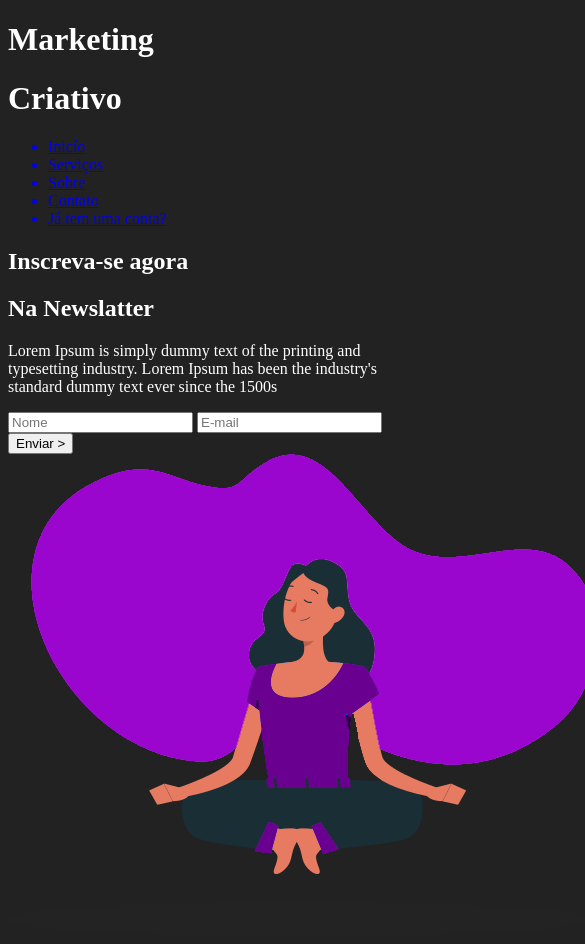
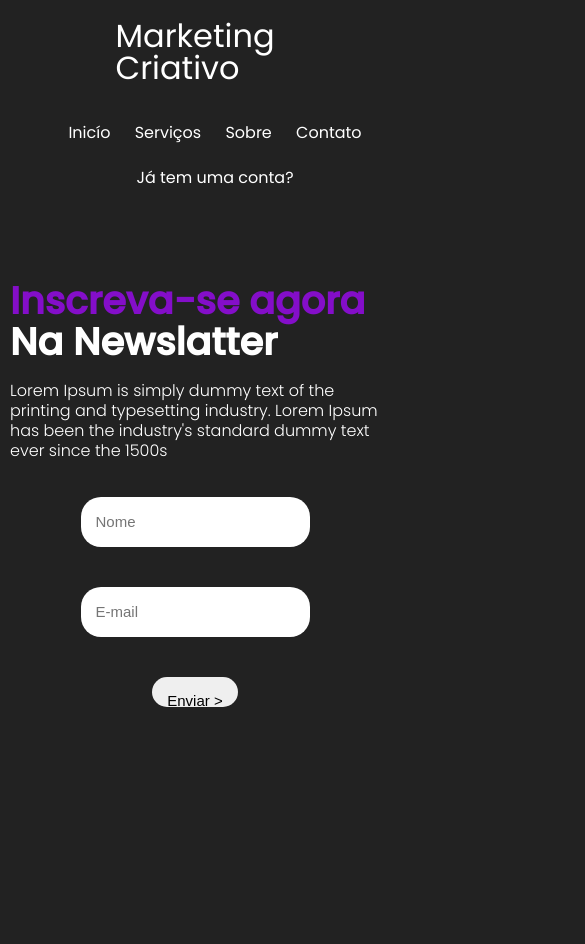
Before and after one commit to jhonatagd/Landing-page-com-HTML-e-CSS, a plain HTML site: page index.html in a window 390 px wide. Shown: the whole page, 585 px wide, since content can reach past the window. After the commit the page ends 844 px from the top, so only its background shows below. Drawn offline with Linux system fonts and the light colour scheme; files whose address does not match are found by name.

Commit message:
adjust media and styles

```diff
--- a/index.html
+++ b/index.html
@@ -5,6 +5,8 @@
     <meta http-equiv="X-UA-Compatible" content="IE-edge">
     <meta name="viewport" content="width=device-width, initial-scale=1.0">
     <link href="/styles/style.css" rel="stylesheet">
+    <link href="/styles/fonts.css" rel="stylesheet">
+    <link href="/styles/media.css" rel="stylesheet">
     <title>Landing Page</title>
 </head>
 <body>
@@ -19,13 +21,13 @@
             <a href="#"><li>Serviços</li></a>
             <a href="#"><li>Sobre</li></a>
             <a href="#"><li>Contato</li></a>
-            <a href="#"><li>Já tem uma conta?</li></a>
+            <a href="#" id="Inscreva-se-btn"><li>Já tem uma conta?</li></a>
         </ul>
     </header>
 
     <main>
         <aside>
-            <h2>Inscreva-se agora</h2>
+            <h2><span>Inscreva-se agora</span></h2>
             <h2>Na Newslatter</h2>
             <p>Lorem Ipsum is simply dummy text of the printing and typesetting industry. Lorem Ipsum has been the industry's standard dummy text ever since the 1500s
             </p>
--- a/styles/media.css
+++ b/styles/media.css
@@ -0,0 +1,31 @@
+@media screen and (max-width: 760px){
+    header{
+        flex-direction: column;
+    }
+
+    main{
+        flex-direction: column;
+    }
+
+    h2{
+        font-size: 38px;
+    }
+
+    form{
+        margin: 0 auto;
+        width: 100%;
+    }
+
+    input{
+        align-self: center;
+    }
+
+    img{
+        display: none;
+    }
+
+    ul{
+        text-align: center;
+    }
+
+}
--- a/styles/style.css
+++ b/styles/style.css
@@ -1,5 +1,103 @@
 body{
     background-color: rgb(34, 34, 34);
     color:white;
-    font-family:;
+    font-family: poppinsregular;
+    max-width: 1200px;
+    margin: 0 auto;
+    padding: 10px;
 }
+
+header{
+    display: flex;
+    flex-direction: row;
+    justify-content: space-between;
+    align-items: center;
+}
+
+#title{
+    flex-direction: column;
+    line-height: 10px;
+}
+
+li{
+    display: inline-block;
+    margin: 10px;
+}
+
+a{
+    color: white;
+}
+
+a:hover{
+    color: rgb(132,14,201);
+    transition: 0.3s all;
+}
+
+#inscreva-se-btn{
+    border: 2px solid rgb(132,14,201);
+    padding: 10px;
+    border-radius: 15px;
+}
+
+#inscreva-se-btn:hover{
+    border: 2px solid rgb(132,14,201);
+    color: white;
+}
+
+
+h1{
+    font-weight: 200;
+}
+
+main{
+    display: flex;
+    flex-direction: row;
+    margin-top: 50px;
+}
+
+h2{
+    font-size: 56px;
+    line-height: 10px;
+    font-family: poppinsmedium;
+}
+
+span{
+    color: rgb(132,14,201);
+}
+
+p{
+    line-height: 20px;
+    max-width: 500px;
+    font-family: poppinslight;
+}
+
+img{
+    width: 580px;
+}
+
+form{
+    display: flex;
+    flex-direction: column;
+    width: 70%;
+}
+
+form[type="submit"]{
+    height: 50px;
+    width: 50%;
+    background-color: rgb(132,14,201);
+    color: white;
+    font-weight: bold;
+}
+
+form[type="submit"]:hover{
+    cursor: pointer;
+}
+
+input{
+    margin: 20px;
+    height: 20px;
+    padding: 15px;
+    border-radius: 20px;
+    border: none;
+    font-size: 15px;
+}
```
